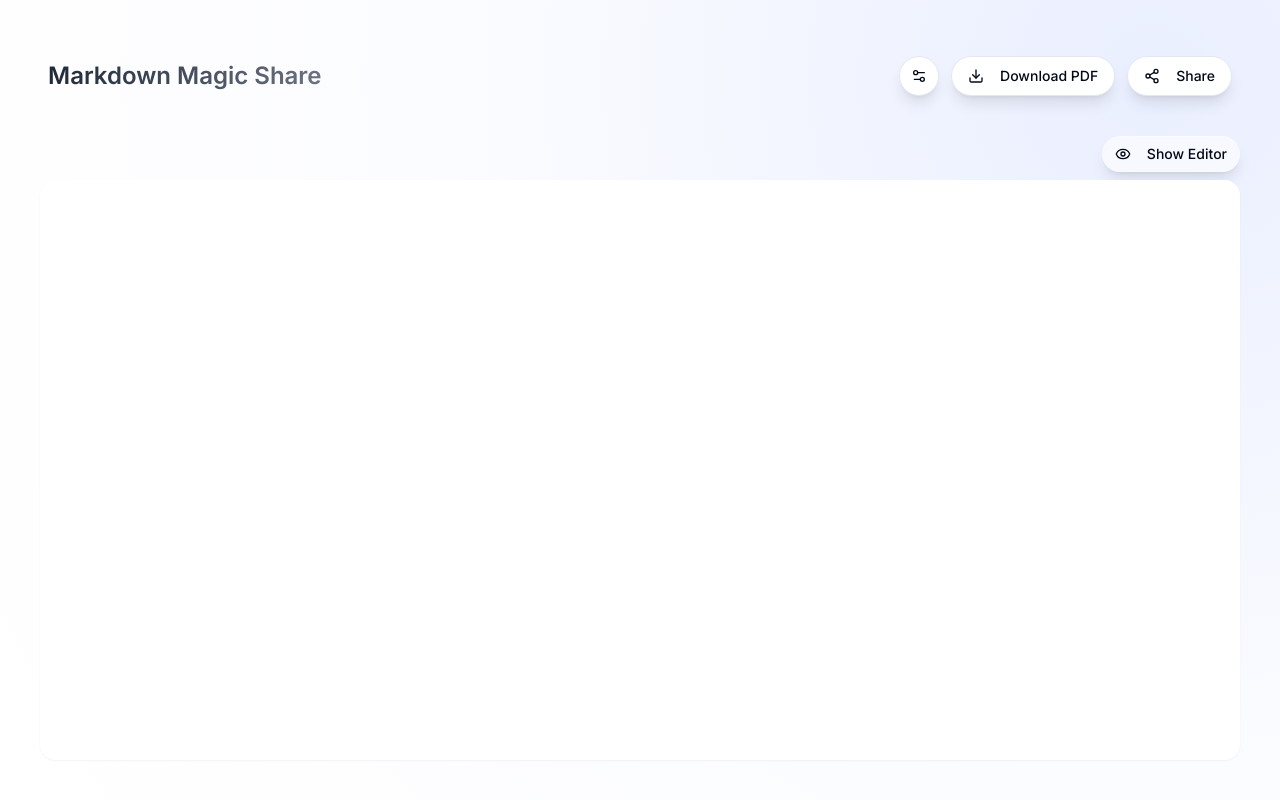
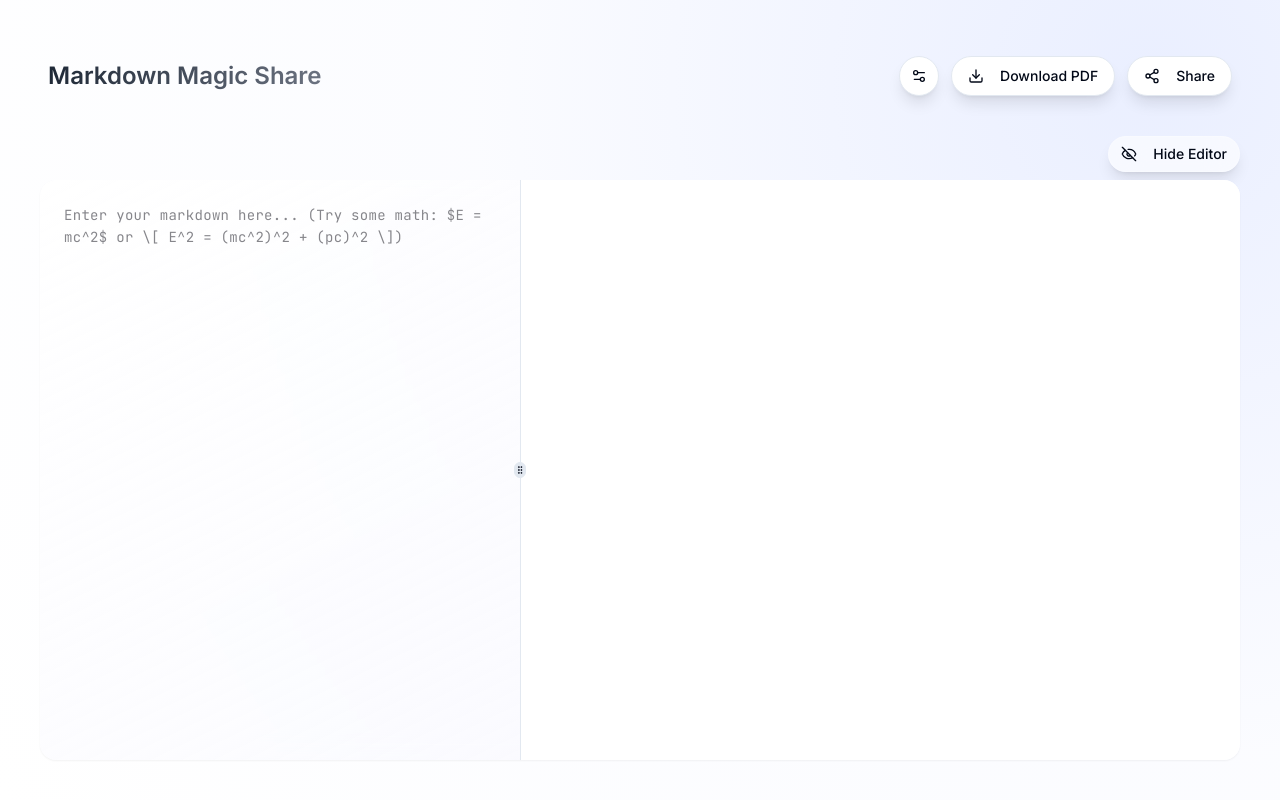
Before and after one commit to VinayChaudhari1996/markdown-magic-share, a React (Vite) app: page / in a window 1280 px wide. Built offline with nearby package versions, Linux system fonts and the light colour scheme.

Commit message:
Fix editor visibility on load
The editor should not be hidden by default when opening the app via a shared link. This commit corrects the logic to ensure the editor is visible in such cases.

```diff
--- a/src/components/Editor.tsx
+++ b/src/components/Editor.tsx
@@ -20,11 +20,16 @@ export default function Editor() {
   const [selectedPattern, setSelectedPattern] = useState("none");
   const [selectedColor, setSelectedColor] = useState("white");
   const [zoom, setZoom] = useState(1);
-  const [isEditorVisible, setIsEditorVisible] = useState(false);
+  const [isEditorVisible, setIsEditorVisible] = useState(true);
+  const [isSharedUrl, setIsSharedUrl] = useState(false);
 
   useEffect(() => {
     const hash = window.location.hash.slice(1);
     if (hash) {
+      // If there's a hash in the URL, this is a shared URL
+      setIsSharedUrl(true);
+      setIsEditorVisible(false); // Hide editor for shared URLs
+
       try {
         const decodedContent = decodeURIComponent(atob(hash));
         try {
```
